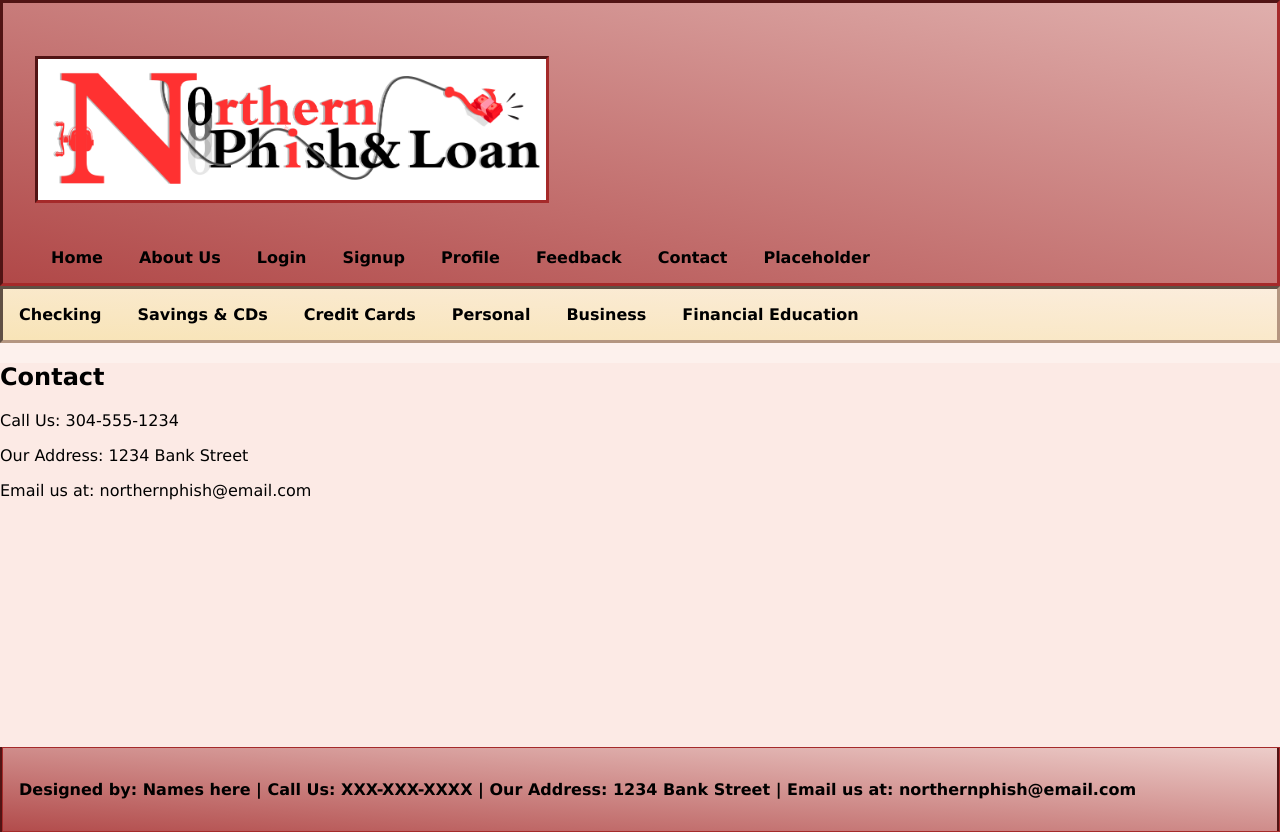
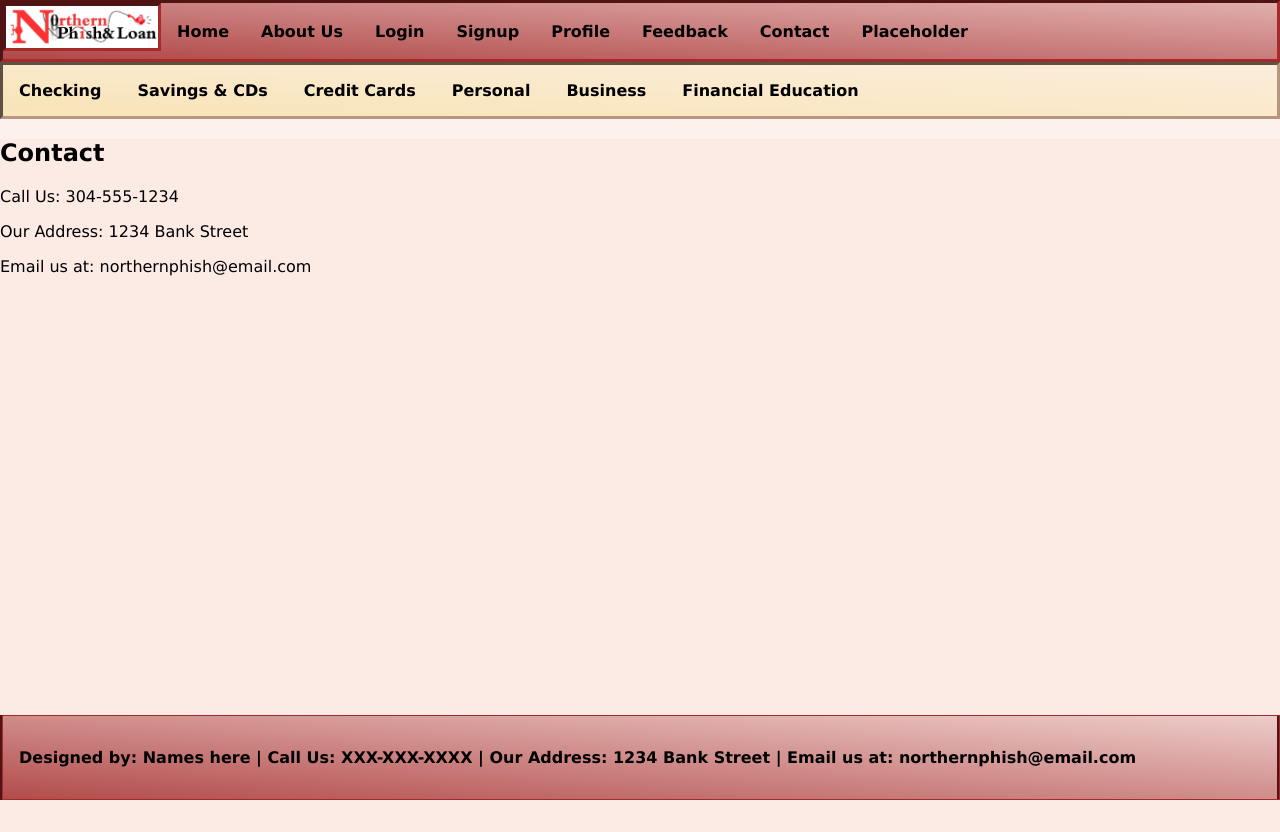
Before and after one commit to SeanL-WVNCC/WVNCC-CTF, a PHP site: page /contact.php in a window 1280 px wide. After the commit the page ends 800 px from the top, so only its background shows below. Run offline with PHP 8.4, Linux system fonts and the light colour scheme.

Commit message:
More compact header

```diff
--- a/css/style.css
+++ b/css/style.css
@@ -6,7 +6,7 @@ body, main {
 }
 
 main {
-    min-height: 30vmax;
+    min-height: 45vmax;
 }
 
 /* All Text */
@@ -19,17 +19,19 @@ p, li, h2, h4 {
 /* Header */
 
 header div {
+    display: flex;
+    align-items: center;
     background-color: rgba(170, 58, 58, 0.2);
-    padding: 2em;
-    padding-bottom: 0;
     border-style: inset;
     border-color: brown;
     background-image: linear-gradient(to bottom left, rgba(170, 58, 58, 0.2), rgba(170, 58, 58, 0.9));
 }
 
-#primary-navigation li {
-    display: inline-block;
+#primary-navigation ul {
+    display: flex;
+    list-style: none;
     font-weight: bold;
+    flex-wrap: wrap;
 }
 
 #secondary-navigation {
@@ -52,6 +54,8 @@ nav li {
     a {
         display: block;
         padding: 1em;
+        width: 100%;
+        height: 100%;
     }
 }
 
@@ -64,11 +68,18 @@ a:hover {
     color: rgb(195, 199, 207);
 }
 
-body > header img {
-    width: min(max(42%, 200px), 80%);
-    height: auto;
-    border-style: inset;
-    border-color: brown;
+h1 {
+    margin: 0;
+    a {
+        display: block;
+        width: 100%;
+        height: 100%;
+    }
+    img {
+        height: 3rem;
+        border-style: inset;
+        border-color: brown;
+    }
 }
 
 
@@ -133,7 +144,7 @@ form {
     width: max-content
 }
 
-/* Responsive: these styles apply when viewed on a small screen (mobile) */
+/* Responsive styles for tablets and smaller */
 
 @media screen and (max-device-width: 80ch)  {
     .offers {
@@ -141,11 +152,21 @@ form {
     }
 }
 
-/* Even smaller */
+/* Responsive styles for phones */
 
 @media screen and (max-device-width: 40ch)  {
+    header div {
+        display: block;
+    }
     h1 a, h1 a img {
         display: block;
         width: 100%;
+        height: auto;
+        box-sizing: border-box;
     }
 }
+
+/* God I hate content-box */
+* {
+    box-sizing: border-box !important;
+}
```
